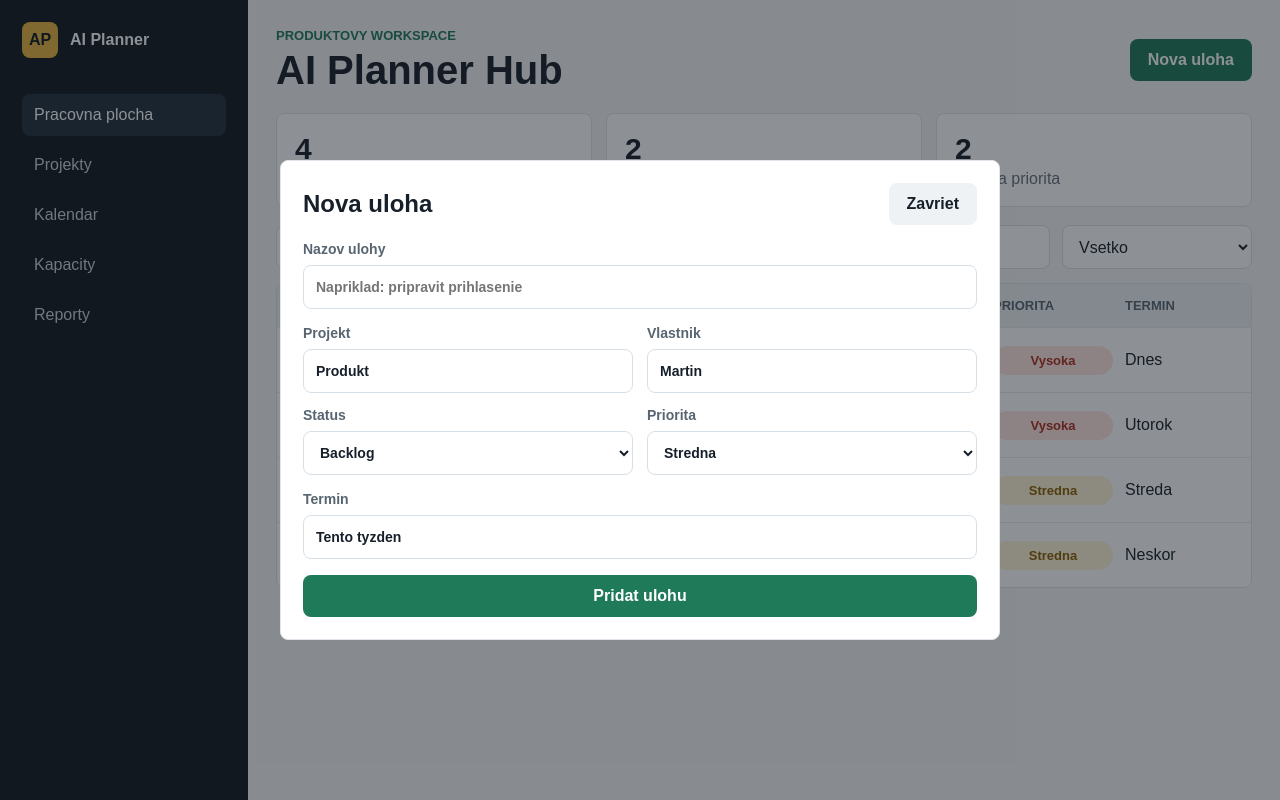
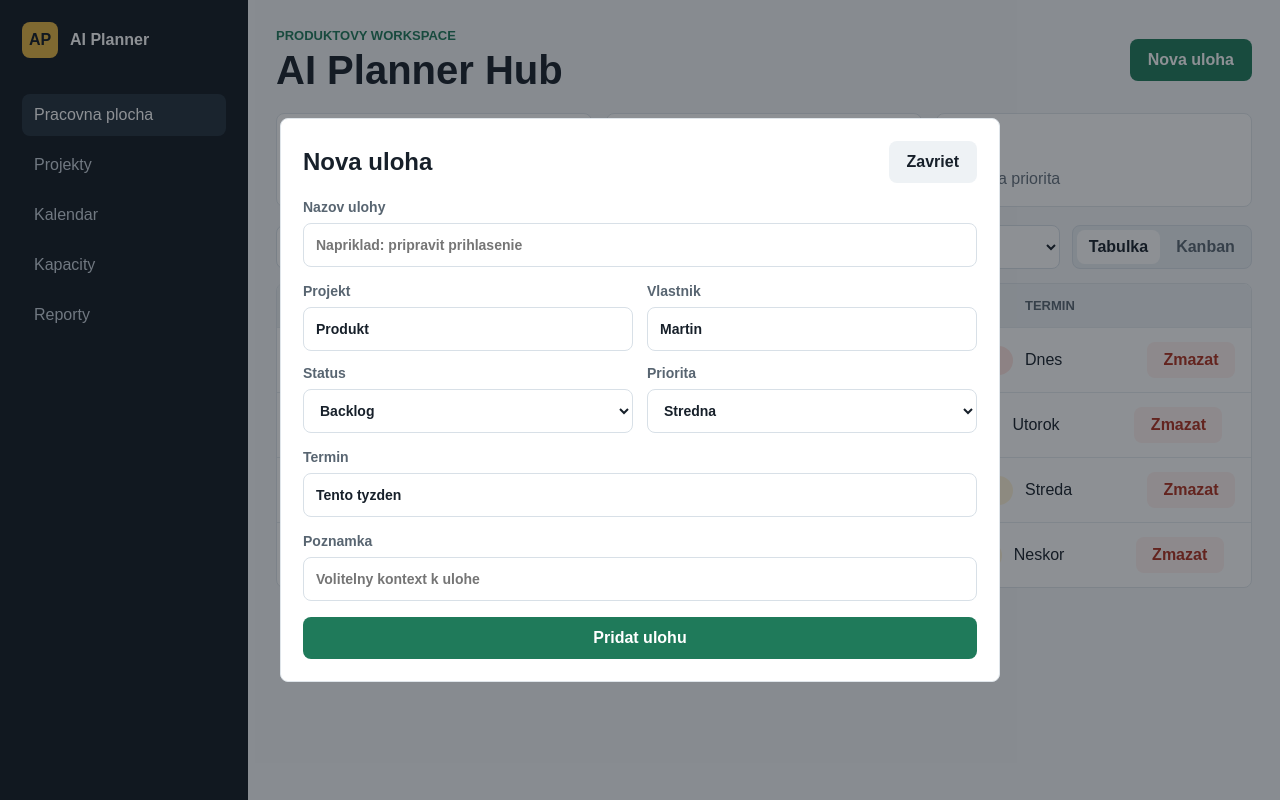
Before and after one commit to martinhavlik-sys/ai-planner, a Next.js app: page / in a window 1280 px wide. Both pictures are taken after a click on the button "Nova uloha". Built offline with nearby package versions, Linux system fonts and the light colour scheme.

Commit message:
Add files via upload

```diff
--- a/app/globals.css
+++ b/app/globals.css
@@ -120,7 +120,7 @@ h2, p { margin-top: 0; }
 .toolbar {
   display: grid;
   gap: 12px;
-  grid-template-columns: 1fr 190px;
+  grid-template-columns: 1fr 190px 180px;
   margin-bottom: 14px;
 }
 
@@ -136,10 +136,31 @@ h2, p { margin-top: 0; }
 
 .board { overflow: hidden; }
 
+.viewSwitch {
+  background: #e9eef2;
+  border: 1px solid #d8e0e7;
+  border-radius: 8px;
+  display: grid;
+  gap: 4px;
+  grid-template-columns: 1fr 1fr;
+  padding: 4px;
+}
+
+.viewSwitch button {
+  background: transparent;
+  color: #586571;
+  padding: 8px 10px;
+}
+
+.viewSwitch button.selected {
+  background: white;
+  color: #17202a;
+}
+
 .tableHeader, .taskRow {
   display: grid;
   gap: 12px;
-  grid-template-columns: minmax(260px, 2fr) 1fr 0.8fr 150px 120px 110px;
+  grid-template-columns: minmax(260px, 2fr) 1fr 0.8fr 150px 120px 110px 88px;
   padding: 14px 16px;
 }
 
@@ -163,6 +184,20 @@ h2, p { margin-top: 0; }
   padding: 0 8px;
 }
 
+.taskName {
+  background: transparent;
+  color: #17202a;
+  font-weight: 800;
+  padding: 0;
+  text-align: left;
+}
+
+.danger {
+  background: #fff0ee;
+  color: #ad2f1e;
+  padding: 9px 10px;
+}
+
 .priority {
   border-radius: 999px;
   display: inline-flex;
@@ -175,6 +210,45 @@ h2, p { margin-top: 0; }
 .priority.nizka { background: #e8f3ec; color: #1f7a5a; }
 .priority.stredna { background: #fff4d8; color: #8a5d00; }
 .priority.vysoka { background: #ffe4e0; color: #ad2f1e; }
+
+.kanban {
+  display: grid;
+  gap: 14px;
+  grid-template-columns: repeat(5, minmax(180px, 1fr));
+  overflow-x: auto;
+}
+
+.column {
+  background: #edf1f4;
+  border: 1px solid #dfe5ea;
+  border-radius: 8px;
+  min-height: 420px;
+  padding: 12px;
+}
+
+.column h2 {
+  font-size: 16px;
+  margin-bottom: 12px;
+}
+
+.card {
+  background: white;
+  border: 1px solid #dfe5ea;
+  color: #17202a;
+  display: grid;
+  gap: 8px;
+  margin-bottom: 10px;
+  padding: 12px;
+  text-align: left;
+  width: 100%;
+}
+
+.card span,
+.card em {
+  color: #64707c;
+  font-size: 13px;
+  font-style: normal;
+}
 
 .modalBackdrop {
   background: rgba(17, 24, 32, 0.48);
@@ -216,6 +290,47 @@ h2, p { margin-top: 0; }
   grid-template-columns: repeat(2, minmax(0, 1fr));
 }
 
+.detailPanel {
+  background: white;
+  border-left: 1px solid #dfe5ea;
+  box-shadow: -18px 0 44px rgba(17, 24, 32, 0.12);
+  display: grid;
+  gap: 18px;
+  grid-template-rows: auto auto auto 1fr auto;
+  height: 100vh;
+  padding: 24px;
+  position: fixed;
+  right: 0;
+  top: 0;
+  width: min(420px, 100vw);
+  z-index: 2;
+}
+
+.detailPanel dl {
+  display: grid;
+  gap: 8px 16px;
+  grid-template-columns: 120px 1fr;
+  margin: 0;
+}
+
+.detailPanel dt {
+  color: #64707c;
+  font-weight: 700;
+}
+
+.detailPanel dd {
+  margin: 0;
+}
+
+.detailPanel p {
+  color: #3f4a54;
+  line-height: 1.5;
+}
+
+.wide {
+  width: 100%;
+}
+
 @media (max-width: 980px) {
   .appShell { grid-template-columns: 1fr; }
   .sidebar { display: none; }
@@ -223,5 +338,6 @@ h2, p { margin-top: 0; }
   .stats, .toolbar, .formGrid { grid-template-columns: 1fr; }
   .header { align-items: stretch; display: grid; }
   .board { overflow-x: auto; }
-  .tableHeader, .taskRow { min-width: 920px; }
+  .tableHeader, .taskRow { min-width: 1020px; }
+  .kanban { grid-template-columns: repeat(5, 240px); }
 }
--- a/app/page.tsx
+++ b/app/page.tsx
@@ -1,9 +1,10 @@
 "use client";
 
-import { FormEvent, useMemo, useState } from "react";
+import { FormEvent, useEffect, useMemo, useState } from "react";
 
 type Status = "Backlog" | "Dnes" | "Robi sa" | "Caka" | "Hotovo";
 type Priority = "Nizka" | "Stredna" | "Vysoka";
+type View = "Tabulka" | "Kanban";
 
 type Task = {
   id: number;
@@ -13,27 +14,41 @@ type Task = {
   status: Status;
   priority: Priority;
   due: string;
+  note: string;
 };
 
+const storageKey = "ai-planner-tasks-v1";
 const statuses: Status[] = ["Backlog", "Dnes", "Robi sa", "Caka", "Hotovo"];
 const priorities: Priority[] = ["Nizka", "Stredna", "Vysoka"];
 
 const initialTasks: Task[] = [
-  { id: 1, name: "Spustit prvu verziu AI Planneru", project: "Produkt", owner: "Martin", status: "Robi sa", priority: "Vysoka", due: "Dnes" },
-  { id: 2, name: "Navrhnut strukturu projektov a kapacit", project: "Planovanie", owner: "Martin", status: "Dnes", priority: "Vysoka", due: "Utorok" },
-  { id: 3, name: "Pripravit tabulku uloh v style Monday", project: "UX", owner: "AI", status: "Robi sa", priority: "Stredna", due: "Streda" },
-  { id: 4, name: "Doplnit prihlasenie a databazu", project: "Technologia", owner: "AI", status: "Backlog", priority: "Stredna", due: "Neskor" }
+  { id: 1, name: "Spustit prvu verziu AI Planneru", project: "Produkt", owner: "Martin", status: "Robi sa", priority: "Vysoka", due: "Dnes", note: "Prvy verejny deploy uz bezi na Verceli." },
+  { id: 2, name: "Navrhnut strukturu projektov a kapacit", project: "Planovanie", owner: "Martin", status: "Dnes", priority: "Vysoka", due: "Utorok", note: "Zaklad pre timove kapacity a projekty." },
+  { id: 3, name: "Pripravit tabulku uloh v style Monday", project: "UX", owner: "AI", status: "Robi sa", priority: "Stredna", due: "Streda", note: "Pridat pracovny dashboard, filtre a prehlady." },
+  { id: 4, name: "Doplnit prihlasenie a databazu", project: "Technologia", owner: "AI", status: "Backlog", priority: "Stredna", due: "Neskor", note: "Dalsia etapa po lokalnom ukladani." }
 ];
 
 export default function Home() {
   const [tasks, setTasks] = useState<Task[]>(initialTasks);
   const [isFormOpen, setIsFormOpen] = useState(false);
+  const [selectedTask, setSelectedTask] = useState<Task | null>(null);
   const [query, setQuery] = useState("");
   const [statusFilter, setStatusFilter] = useState<Status | "Vsetko">("Vsetko");
+  const [view, setView] = useState<View>("Tabulka");
+
+  useEffect(() => {
+    const saved = window.localStorage.getItem(storageKey);
+    if (saved) setTasks(JSON.parse(saved));
+  }, []);
+
+  useEffect(() => {
+    window.localStorage.setItem(storageKey, JSON.stringify(tasks));
+  }, [tasks]);
 
   const visibleTasks = useMemo(() => {
     return tasks.filter((task) => {
-      const matchesQuery = `${task.name} ${task.project} ${task.owner}`.toLowerCase().includes(query.toLowerCase());
+      const haystack = `${task.name} ${task.project} ${task.owner} ${task.note}`.toLowerCase();
+      const matchesQuery = haystack.includes(query.toLowerCase());
       const matchesStatus = statusFilter === "Vsetko" || task.status === statusFilter;
       return matchesQuery && matchesStatus;
     });
@@ -53,7 +68,8 @@ export default function Home() {
         owner: String(form.get("owner") || "Martin"),
         status: String(form.get("status") || "Backlog") as Status,
         priority: String(form.get("priority") || "Stredna") as Priority,
-        due: String(form.get("due") || "Tento tyzden")
+        due: String(form.get("due") || "Tento tyzden"),
+        note: String(form.get("note") || "")
       },
       ...current
     ]);
@@ -63,6 +79,11 @@ export default function Home() {
 
   function updateStatus(id: number, status: Status) {
     setTasks((current) => current.map((task) => (task.id === id ? { ...task, status } : task)));
+  }
+
+  function deleteTask(id: number) {
+    setTasks((current) => current.filter((task) => task.id !== id));
+    setSelectedTask(null);
   }
 
   return (
@@ -90,20 +111,43 @@ export default function Home() {
             <option>Vsetko</option>
             {statuses.map((status) => <option key={status}>{status}</option>)}
           </select>
+          <div className="viewSwitch" aria-label="Prepinanie zobrazenia">
+            <button className={view === "Tabulka" ? "selected" : ""} onClick={() => setView("Tabulka")}>Tabulka</button>
+            <button className={view === "Kanban" ? "selected" : ""} onClick={() => setView("Kanban")}>Kanban</button>
+          </div>
         </section>
 
+        {view === "Tabulka" ? (
           <section className="board">
-          <div className="tableHeader"><span>Uloha</span><span>Projekt</span><span>Vlastnik</span><span>Status</span><span>Priorita</span><span>Termin</span></div>
+            <div className="tableHeader"><span>Uloha</span><span>Projekt</span><span>Vlastnik</span><span>Status</span><span>Priorita</span><span>Termin</span><span></span></div>
             {visibleTasks.map((task) => (
               <article className="taskRow" key={task.id}>
-              <strong>{task.name}</strong><span>{task.project}</span><span>{task.owner}</span>
+                <button className="taskName" onClick={() => setSelectedTask(task)}>{task.name}</button>
+                <span>{task.project}</span><span>{task.owner}</span>
                 <select value={task.status} onChange={(event) => updateStatus(task.id, event.target.value as Status)}>
                   {statuses.map((status) => <option key={status}>{status}</option>)}
                 </select>
                 <span className={`priority ${task.priority.toLowerCase()}`}>{task.priority}</span><span>{task.due}</span>
+                <button className="danger" onClick={() => deleteTask(task.id)}>Zmazat</button>
               </article>
             ))}
           </section>
+        ) : (
+          <section className="kanban">
+            {statuses.map((status) => (
+              <article className="column" key={status}>
+                <h2>{status}</h2>
+                {visibleTasks.filter((task) => task.status === status).map((task) => (
+                  <button className="card" key={task.id} onClick={() => setSelectedTask(task)}>
+                    <strong>{task.name}</strong>
+                    <span>{task.project} · {task.owner}</span>
+                    <em>{task.priority} · {task.due}</em>
+                  </button>
+                ))}
+              </article>
+            ))}
+          </section>
+        )}
       </section>
 
       {isFormOpen ? (
@@ -118,10 +162,27 @@ export default function Home() {
               <label>Priorita<select name="priority" defaultValue="Stredna">{priorities.map((priority) => <option key={priority}>{priority}</option>)}</select></label>
             </div>
             <label>Termin<input name="due" defaultValue="Tento tyzden" /></label>
+            <label>Poznamka<input name="note" placeholder="Volitelny kontext k ulohe" /></label>
             <button type="submit">Pridat ulohu</button>
           </form>
         </div>
       ) : null}
+
+      {selectedTask ? (
+        <aside className="detailPanel">
+          <button className="ghost" onClick={() => setSelectedTask(null)}>Zavriet</button>
+          <h2>{selectedTask.name}</h2>
+          <dl>
+            <dt>Projekt</dt><dd>{selectedTask.project}</dd>
+            <dt>Vlastnik</dt><dd>{selectedTask.owner}</dd>
+            <dt>Status</dt><dd>{selectedTask.status}</dd>
+            <dt>Priorita</dt><dd>{selectedTask.priority}</dd>
+            <dt>Termin</dt><dd>{selectedTask.due}</dd>
+          </dl>
+          <p>{selectedTask.note || "Bez poznamky."}</p>
+          <button className="danger wide" onClick={() => deleteTask(selectedTask.id)}>Zmazat ulohu</button>
+        </aside>
+      ) : null}
     </main>
   );
 }
```
Lines whose indentation alone changed are shown as unchanged.
